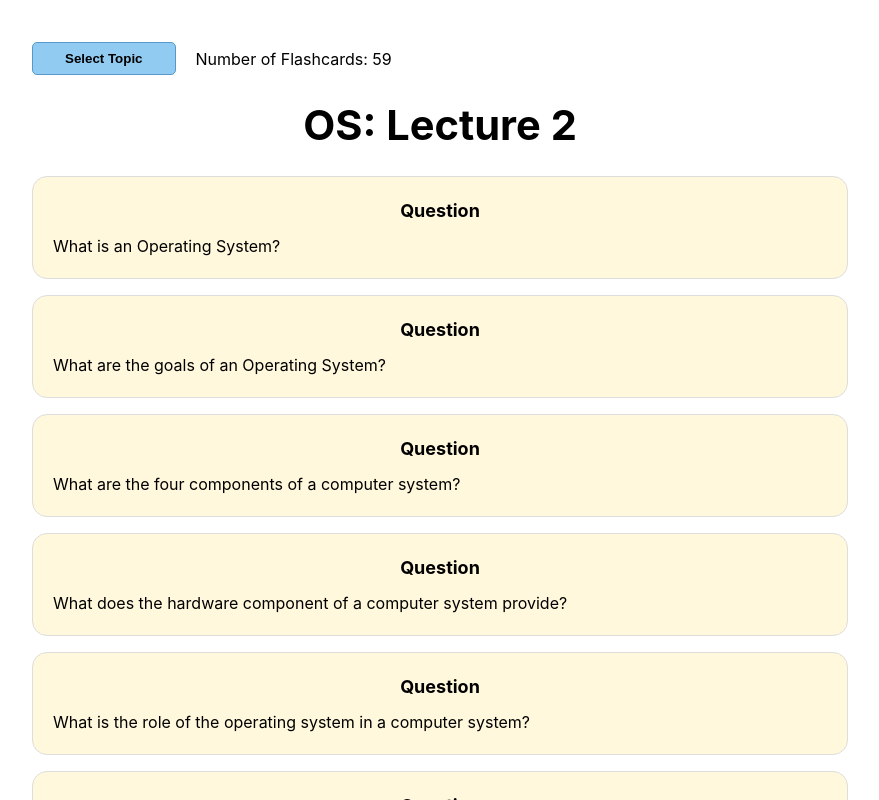
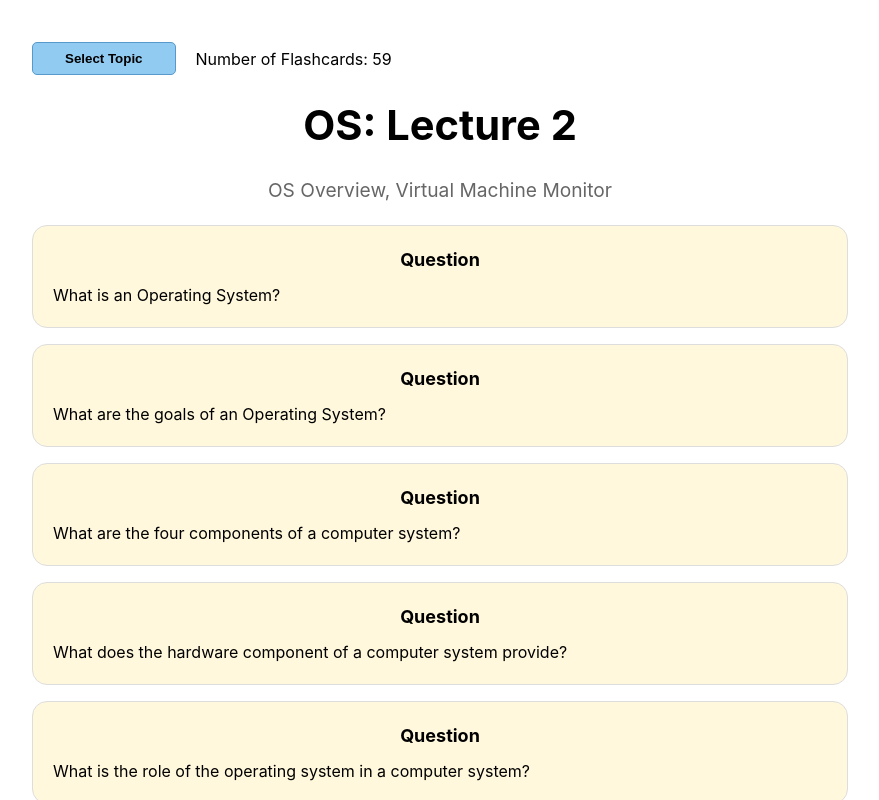
Before and after one commit to KhangBBBB/ultimate-review, a Svelte app: page / in a window 1280 px wide. Shown: the top 800 px of the page, without its empty margins (200-1079 px from the left). Built offline with nearby package versions, Linux system fonts and the light colour scheme.

Commit message:
Add subtitles for topics

```diff
--- a/src/components/Deck.svelte
+++ b/src/components/Deck.svelte
@@ -7,6 +7,9 @@
 
 <div>
     <h1>{topic.title}</h1>
+    {#if topic.subtitle.length > 0}
+        <p class="subtitle">{topic.subtitle}</p>
+    {/if}
     {#each topic.flashcards as { question, answer }}
         <Flashcard {question} {answer} />
     {/each}
@@ -17,4 +20,10 @@
         font-size: 2.6em;
         line-height: 1.1;
     }
+
+    .subtitle {
+        font-size: 1.2em;
+        color: #666;
+        margin-bottom: 20px;
+    }
 </style>
--- a/src/data.ts
+++ b/src/data.ts
@@ -3,6 +3,7 @@ import type { models } from "./lib/models";
 export const topics: models.Topic[] = [
     {
         title: "OS: Lecture 2",
+        subtitle: "OS Overview, Virtual Machine Monitor",
         flashcards: [
             // 2.0.
             // What is an Operating System?
@@ -261,6 +262,7 @@ export const topics: models.Topic[] = [
     },
     {
         title: "OS: Lecture 3",
+        subtitle: "Structure",
         flashcards: [
             // 3.1.
             {
@@ -476,6 +478,7 @@ export const topics: models.Topic[] = [
     },
     {
         title: "OS: Bash and Linux Commands",
+        subtitle: "",
         flashcards: [
             // Bash.
             {
--- a/src/lib/models.ts
+++ b/src/lib/models.ts
@@ -6,6 +6,7 @@ export namespace models {
 
     export type Topic = {
         title: string
+        subtitle: string
         flashcards: Flashcard[]
     };
 }
```
